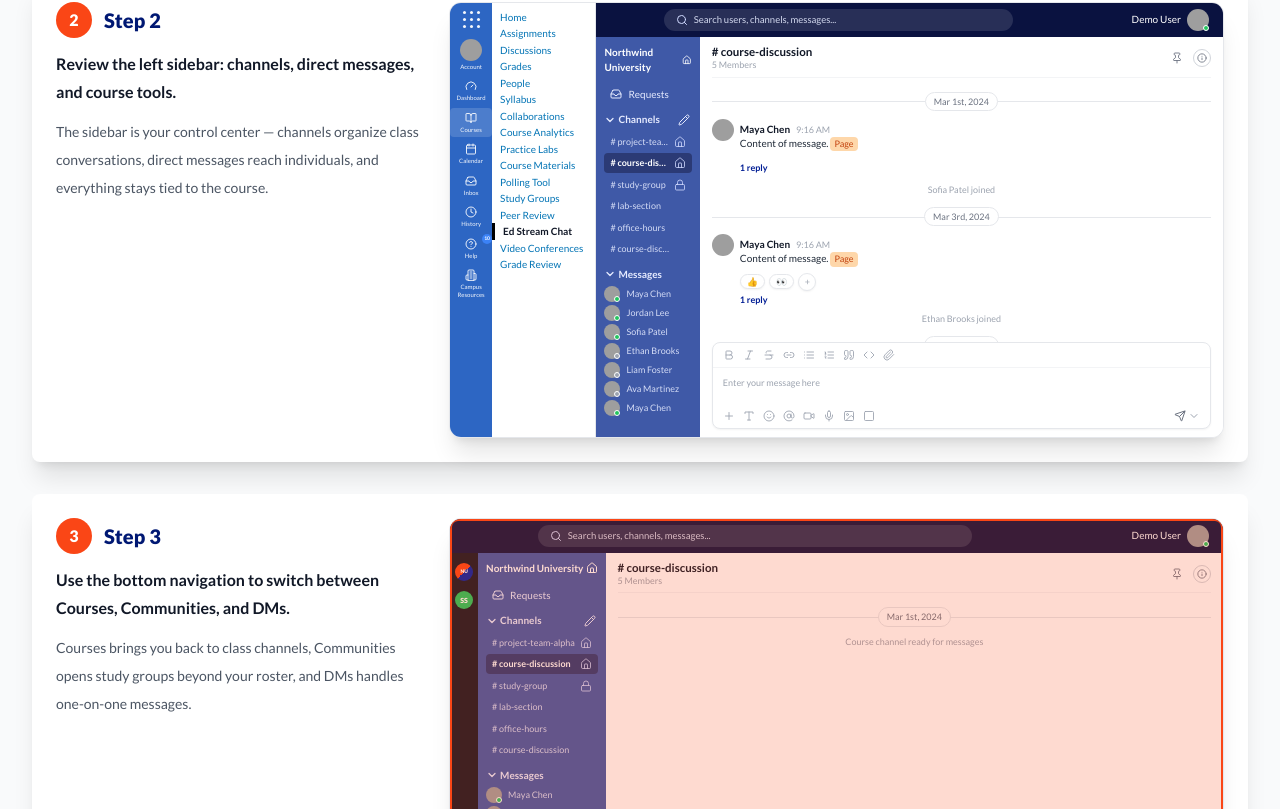
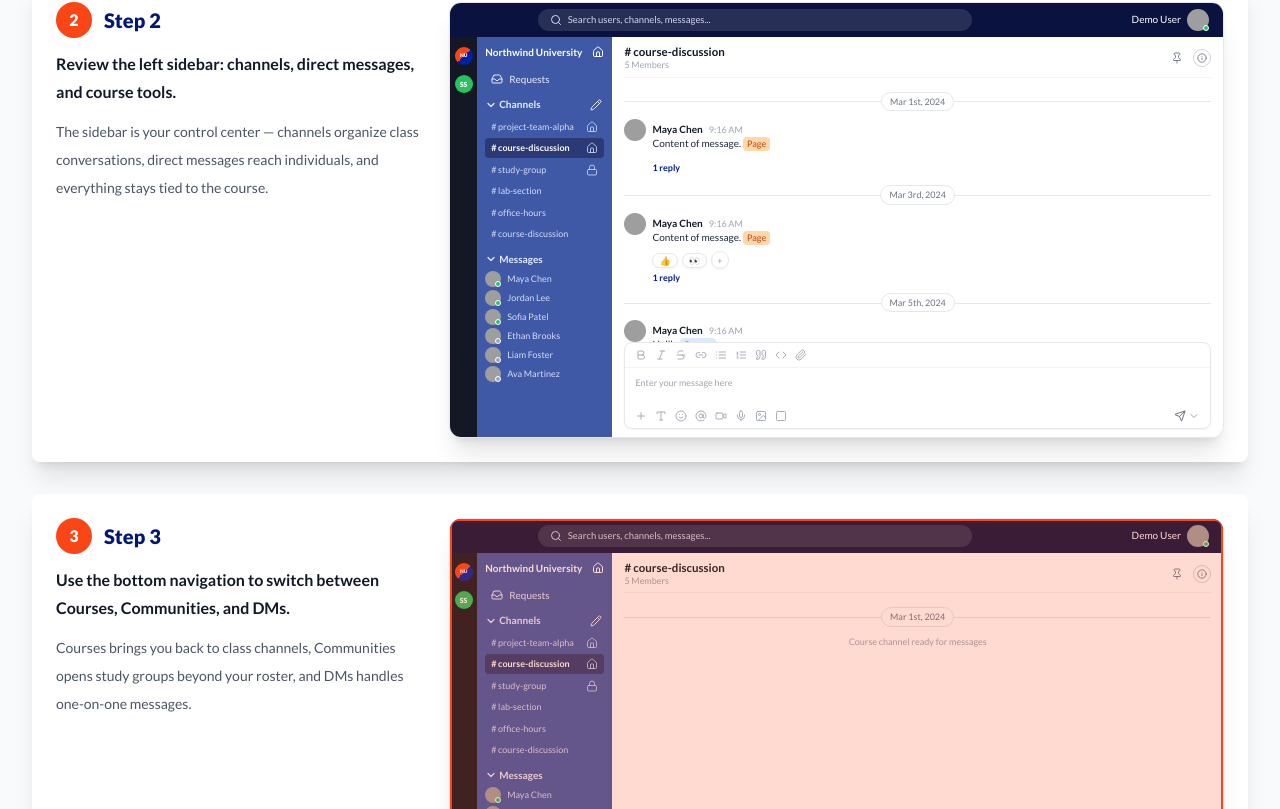
Before and after one commit to WangAlyssa/Edstream_V2, a React (Vite) app: page /Edstream_V2/guides/basic-primer in a window 1280 px wide. Shown: the part 971-1780 px from the top of the page. Built offline with nearby package versions, Linux system fonts and the light colour scheme; grey boxes are pictures that could not be loaded.

Commit message:
Fix demo layout proportions to 1:4.5 sidebar-to-main and use standalone EdStream shell.
Canvas dual navigation is reserved for the LTI entry step; other GIF workflows use a single EdStream nav with responsive column widths for 16:9 frames.

Co-authored-by: Cursor <cursoragent@cursor.com>

```diff
--- a/src/components/GuideMockup.tsx
+++ b/src/components/GuideMockup.tsx
@@ -5,7 +5,7 @@ import {
   CanvasCourseHomeFrame,
   CanvasEnableFrame,
   CanvasSettingsFrame,
-  CanvasThreadFrame,
+  ChannelThreadFrame,
   ChannelDetailsEmptyFrame,
   MessageReplyFrame,
   RequestsInstructorFrame,
@@ -178,7 +178,7 @@ const sceneRenderers: Record<
   ),
   "message-thread": ({ highlight, label }) => (
     <HighlightWrap active={highlight === "thread-panel" || highlight === "thread-composer"} label={label} className="h-full">
-      <CanvasThreadFrame scale={scale} />
+      <ChannelThreadFrame scale={scale} />
     </HighlightWrap>
   ),
   "request-queue": (props) => <RequestQueueScene {...props} />,
--- a/src/components/figma/FigmaFrames.tsx
+++ b/src/components/figma/FigmaFrames.tsx
@@ -47,20 +47,22 @@ export const CanvasChannelChatFrame = ({
   replyDemoTarget,
   attachDemoTarget,
   sendDemoTarget,
+  shell = "standalone",
 }: {
   scale: FigmaScale;
   replyDemoTarget?: string;
   attachDemoTarget?: string;
   sendDemoTarget?: string;
-}) => (
-  <FigmaCanvasShell scale={scale} activeChannel="renamed-general">
+  shell?: "standalone" | "canvas";
+}) => {
+  const body = (
+    <>
       <FigmaChannelHeader scale={scale} title={FIGMA_WORLD.channels.discussion} members="5 Members" />
       <div className="min-h-0 flex-1 overflow-y-auto">
         <FigmaDateDivider date="Mar 1st, 2024" scale={scale} />
         <FigmaMessageRow scale={scale} photo="maya" name="Maya Chen" footer={<div className="mt-0.5"><FigmaReplyLink scale={scale} demoTarget={replyDemoTarget} /></div>}>
           Content of message. <FigmaTag type="page" scale={scale} />
         </FigmaMessageRow>
-      <FigmaSystemMessage text="Sofia Patel joined" scale={scale} />
         <FigmaDateDivider date="Mar 3rd, 2024" scale={scale} />
         <FigmaMessageRow scale={scale} photo="maya" name="Maya Chen" footer={
           <div className="mt-0.5 flex flex-col gap-0.5">
@@ -70,29 +72,21 @@ export const CanvasChannelChatFrame = ({
         }>
           Content of message. <FigmaTag type="page" scale={scale} />
         </FigmaMessageRow>
-      <FigmaSystemMessage text="Ethan Brooks joined" scale={scale} />
         <FigmaDateDivider date="Mar 5th, 2024" scale={scale} />
-      <FigmaMessageRow scale={scale} photo="maya" name="Maya Chen" footer={
-        <div className="mt-0.5 flex flex-col gap-0.5">
-          <FigmaReactionRow scale={scale} />
-          <FigmaReplyLink scale={scale} />
-        </div>
-      }>
+        <FigmaMessageRow scale={scale} photo="maya" name="Maya Chen">
           Helllo <FigmaTag type="person" scale={scale} />
-      </FigmaMessageRow>
-      <FigmaSystemMessage text="Liam Foster joined" scale={scale} />
-      <FigmaDateDivider date="Mar 12th, 2024" scale={scale} />
-      <FigmaMessageRow scale={scale} photo="maya" name="Maya Chen">
-        <FigmaTag type="page" scale={scale} />
-      </FigmaMessageRow>
-      <FigmaDateDivider date="Mar 25th, 2024" scale={scale} />
-      <FigmaMessageRow scale={scale} photo="maya" name="Maya Chen">
-        <FigmaTag type="contact" scale={scale} /> Content of message.
         </FigmaMessageRow>
       </div>
       <FigmaComposer scale={scale} attachDemoTarget={attachDemoTarget} sendDemoTarget={sendDemoTarget} />
-  </FigmaCanvasShell>
+    </>
   );
+
+  if (shell === "canvas") {
+    return <FigmaCanvasShell scale={scale} activeChannel="renamed-general">{body}</FigmaCanvasShell>;
+  }
+
+  return <FigmaStandaloneShell scale={scale} activeChannel="renamed-general">{body}</FigmaStandaloneShell>;
+};
 
 export const StandaloneChannelFrame = ({
   scale,
@@ -112,7 +106,7 @@ export const StandaloneChannelFrame = ({
     requestsDemoTarget={requestsDemoTarget}
     requestsNotify={Boolean(requestsDemoTarget)}
   >
-    <FigmaChannelHeader scale={scale} title="# course-discussion (parent)" members="4 Members" />
+    <FigmaChannelHeader scale={scale} title={FIGMA_WORLD.channels.discussionParent} members="4 Members" />
     <div className="min-h-0 flex-1 overflow-y-auto">
       <FigmaDateDivider date="Mar 1st, 2024" scale={scale} />
       <FigmaMessageRow scale={scale} photo="maya" name="Maya Chen" showBot relaxed>
@@ -130,45 +124,6 @@ export const StandaloneChannelFrame = ({
           </FigmaMessageRow>
         </>
       )}
-      <FigmaDateDivider date="Mar 12th, 2024" scale={scale} />
-      <FigmaMessageRow
-        scale={scale}
-        photo="maya"
-        name="Maya Chen"
-        showBot
-        relaxed
-        footer={
-          <div className="mt-1 space-y-1">
-            <div>
-              <FigmaTag type="contact" scale={scale} /> 1 when is it?
-            </div>
-            <FigmaReplyLink scale={scale} />
-          </div>
-        }
-      >
-        Hi <FigmaTag type="page" scale={scale} />
-      </FigmaMessageRow>
-      <FigmaDateDivider date="Mar 25th, 2024" scale={scale} />
-      <FigmaMessageRow scale={scale} photo="maya" name="Maya Chen" showBot relaxed>
-        <FigmaTag type="page" scale={scale} />
-      </FigmaMessageRow>
-      <FigmaDateDivider date="Saturday" scale={scale} />
-      <FigmaDateDivider date="Today" scale={scale} />
-      <FigmaMessageRow
-        scale={scale}
-        photo="maya"
-        name="Maya Chen"
-        showBot
-        relaxed
-        footer={
-          <div className="mt-1">
-            <FigmaTag type="contact" scale={scale} /> How are you doing?{" "}
-            <span className={`text-gray-400 ${scaleMap[scale].msgTime}`}>10:56 AM</span>
-          </div>
-        }
-      >
-        Hi, I have a question on <FigmaTag type="page" scale={scale} />
-      </FigmaMessageRow>
     </div>
     <FigmaComposer scale={scale} />
   </FigmaStandaloneShell>
@@ -176,25 +131,24 @@ export const StandaloneChannelFrame = ({
 
 export const ChannelThreadFrame = ({
   scale,
+  closeDemoTarget,
   sendDemoTarget,
   showPostedReply,
 }: {
   scale: FigmaScale;
+  closeDemoTarget?: string;
   sendDemoTarget?: string;
   showPostedReply?: boolean;
 }) => {
+  const s = scaleMap[scale];
   const chatMain = (
     <>
-      <FigmaChannelHeader scale={scale} title="# course-discussion" members="5 Members" />
+      <FigmaChannelHeader scale={scale} title={FIGMA_WORLD.channels.discussion} members="5 Members" />
       <div className="min-h-0 flex-1 overflow-hidden opacity-90">
         <FigmaDateDivider date="Mar 1st, 2024" scale={scale} />
-        <FigmaMessageRow scale={scale}>
+        <FigmaMessageRow scale={scale} photo="maya" name="Maya Chen" footer={<div className="mt-0.5"><FigmaReplyLink scale={scale} /></div>}>
           Hi <FigmaTag type="person" scale={scale} />
-          <div className={`mt-0.5 text-blue-600 ${scale === "guide" ? "text-[7px]" : "text-[10px]"}`}>1 reply</div>
         </FigmaMessageRow>
-        <div className={`my-1 text-center text-gray-400 ${scale === "guide" ? "text-[7px]" : "text-[10px]"}`}>
-          Sofia Patel joined
-        </div>
       </div>
       <FigmaComposer scale={scale} />
     </>
@@ -204,8 +158,8 @@ export const ChannelThreadFrame = ({
     <FigmaStandaloneShell scale={scale} activeChannel="renamed-general">
       <div className="flex min-h-0 flex-1 gap-0">
         <div className="flex min-w-0 flex-1 flex-col pr-1">{chatMain}</div>
-        <div className="w-[42%] min-w-0 border-l border-gray-200">
-          <FigmaThreadPanel scale={scale} sendDemoTarget={sendDemoTarget} showPostedReply={showPostedReply} />
+        <div className={s.threadPanel}>
+          <FigmaThreadPanel scale={scale} closeDemoTarget={closeDemoTarget} sendDemoTarget={sendDemoTarget} showPostedReply={showPostedReply} />
         </div>
       </div>
     </FigmaStandaloneShell>
@@ -491,15 +445,15 @@ export const ChannelDetailsEmptyFrame = ({
   showSharedDoc?: boolean;
 }) => (
   <FigmaStandaloneShell scale={scale} activeChannel="demo-123">
-    <div className="flex min-h-0 flex-1">
-      <div className="flex min-w-0 flex-[1.62] flex-col pr-1">
-        <FigmaChannelHeader scale={scale} title="# office-hours" members="1 Member" infoDemoTarget={infoDemoTarget} />
+    <div className="flex min-h-0 flex-1 w-full">
+      <div className="flex min-w-0 flex-1 flex-col pr-1">
+        <FigmaChannelHeader scale={scale} title={FIGMA_WORLD.channels.office} members="1 Member" infoDemoTarget={infoDemoTarget} />
         <div className="flex min-h-0 flex-1 items-center justify-center text-gray-400">
           <span className={scale === "guide" ? "text-[10px]" : "text-sm"}>No messages found</span>
         </div>
         <FigmaComposer scale={scale} />
       </div>
-      <div className="min-w-0 flex-[0.78] max-w-[34%]">
+      <div className={scaleMap[scale].detailsPanel}>
         <FigmaChannelDetailsPanel
           scale={scale}
           activeTab={activeTab}
--- a/src/components/figma/FigmaMockParts.tsx
+++ b/src/components/figma/FigmaMockParts.tsx
@@ -46,11 +46,14 @@ export type FigmaScale = "feature" | "guide";
 
 export const scaleMap = {
   feature: {
-    canvasNav: "w-[54px]",
-    courseNav: "w-[132px]",
-    ws: "w-[36px]",
-    appSidebar: "w-[170px]",
-    sidebar: "w-[170px]",
+    canvasNav: "w-[4.5%] min-w-[34px] max-w-[46px] flex-shrink-0",
+    courseNav: "w-[9.5%] min-w-[76px] max-w-[104px] flex-shrink-0",
+    ws: "w-[3.5%] min-w-[24px] max-w-[32px] flex-shrink-0",
+    appSidebar: "w-[17.5%] min-w-[92px] max-w-[148px] flex-shrink-0",
+    sidebar: "w-[17.5%] min-w-[92px] max-w-[148px] flex-shrink-0",
+    mainPanel: "min-w-0 flex-[4.5]",
+    threadPanel: "min-w-0 w-[30%] max-w-[34%] flex-shrink-0",
+    detailsPanel: "min-w-0 w-[26%] max-w-[30%] flex-shrink-0",
     topH: "h-[38px]",
     searchH: "h-[26px]",
     searchText: "text-[11px]",
@@ -72,11 +75,14 @@ export const scaleMap = {
     navLabel: "text-[7px]",
   },
   guide: {
-    canvasNav: "w-[10%] min-w-[34px] max-w-[42px]",
-    courseNav: "w-[13.5%] min-w-[82px]",
-    ws: "w-[5%] min-w-[22px] max-w-[28px]",
-    appSidebar: "w-[16.5%] min-w-[92px]",
-    sidebar: "w-[16.5%] min-w-[92px]",
+    canvasNav: "w-[4.5%] min-w-[32px] max-w-[44px] flex-shrink-0",
+    courseNav: "w-[9.5%] min-w-[72px] max-w-[100px] flex-shrink-0",
+    ws: "w-[3.5%] min-w-[20px] max-w-[28px] flex-shrink-0",
+    appSidebar: "w-[17.5%] min-w-[84px] max-w-[140px] flex-shrink-0",
+    sidebar: "w-[17.5%] min-w-[84px] max-w-[140px] flex-shrink-0",
+    mainPanel: "min-w-0 flex-[4.5]",
+    threadPanel: "min-w-0 w-[30%] max-w-[34%] flex-shrink-0",
+    detailsPanel: "min-w-0 w-[26%] max-w-[30%] flex-shrink-0",
     topH: "h-[34px]",
     searchH: "h-[22px]",
     searchText: "text-[9.5px]",
@@ -298,7 +304,7 @@ export const FigmaAppSidebar = ({
           <ChevronDown className={s.composerTool} strokeWidth={2.5} />
           Messages
         </div>
-        {FIGMA_DM_USERS.map((dm, i) => (
+        {FIGMA_DM_USERS.slice(0, scale === "feature" ? 4 : 6).map((dm, i) => (
           <div key={`${dm.name}-${i}`} className={`mb-[3px] flex items-center gap-1.5 ${s.channelText} text-blue-100/90`}>
             <FigmaAvatar scale={scale} photo={dm.photo} online={dm.online} size="sm" />
             <span className="truncate">{dm.name}</span>
@@ -556,7 +562,7 @@ export const FigmaStandaloneShell = ({
         requestsDemoTarget={requestsDemoTarget}
         requestsNotify={requestsNotify}
       />
-      <main className="flex min-w-0 flex-1 flex-col overflow-hidden bg-white px-3 py-2">{children}</main>
+      <main className={`flex flex-col overflow-hidden bg-white px-3 py-2 ${scaleMap[scale].mainPanel}`}>{children}</main>
     </div>
   </div>
 );
@@ -606,8 +612,10 @@ export const FigmaCanvasGlobalNav = ({ scale }: { scale: FigmaScale }) => {
   );
 };
 
-export const FigmaCanvasCourseNav = ({ scale }: { scale: FigmaScale }) => {
-  const links = [
+export const FigmaCanvasCourseNav = ({ scale, compact = false }: { scale: FigmaScale; compact?: boolean }) => {
+  const links = compact
+    ? ["Home", "Assignments", "Discussions", "Grades", "Ed Stream Chat", "Modules"]
+    : [
         "Home",
         "Assignments",
         "Discussions",
@@ -666,7 +674,7 @@ export const FigmaCanvasShell = ({
         <FigmaTopBar scale={scale} />
         <div className="flex min-h-0 flex-1">
           <FigmaAppSidebar scale={scale} activeItem={activeItem} activeChannel={activeChannel} requestsDemoTarget={requestsDemoTarget} />
-          <main className="flex min-w-0 flex-1 flex-col overflow-hidden bg-white px-3 py-2">{children}</main>
+          <main className={`flex flex-col overflow-hidden bg-white px-3 py-2 ${scaleMap[scale].mainPanel}`}>{children}</main>
         </div>
       </div>
     </div>
```
Also changed, not shown: src/components/featureDemoChains.tsx (+6 -8 lines). Lines whose indentation alone changed are shown as unchanged.
